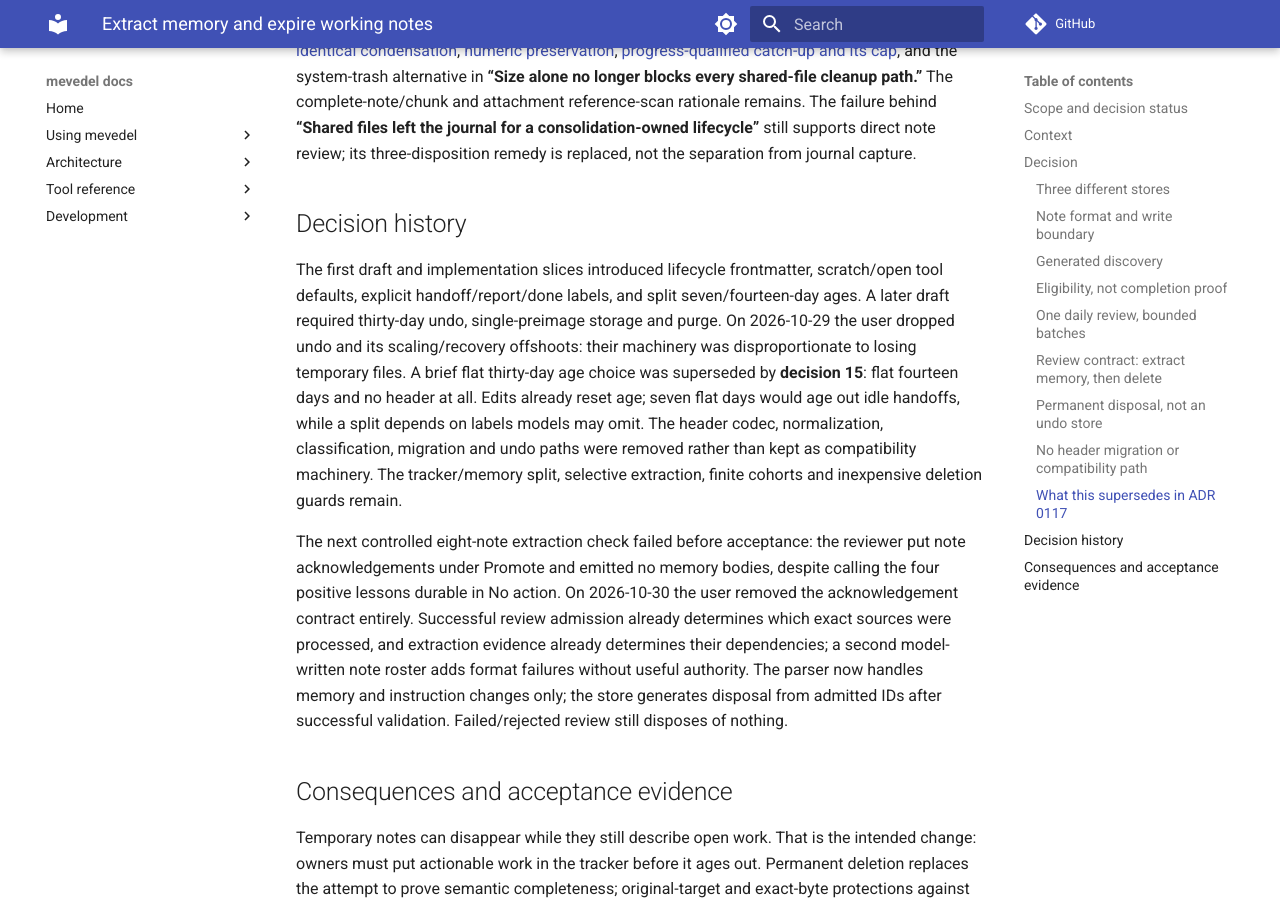
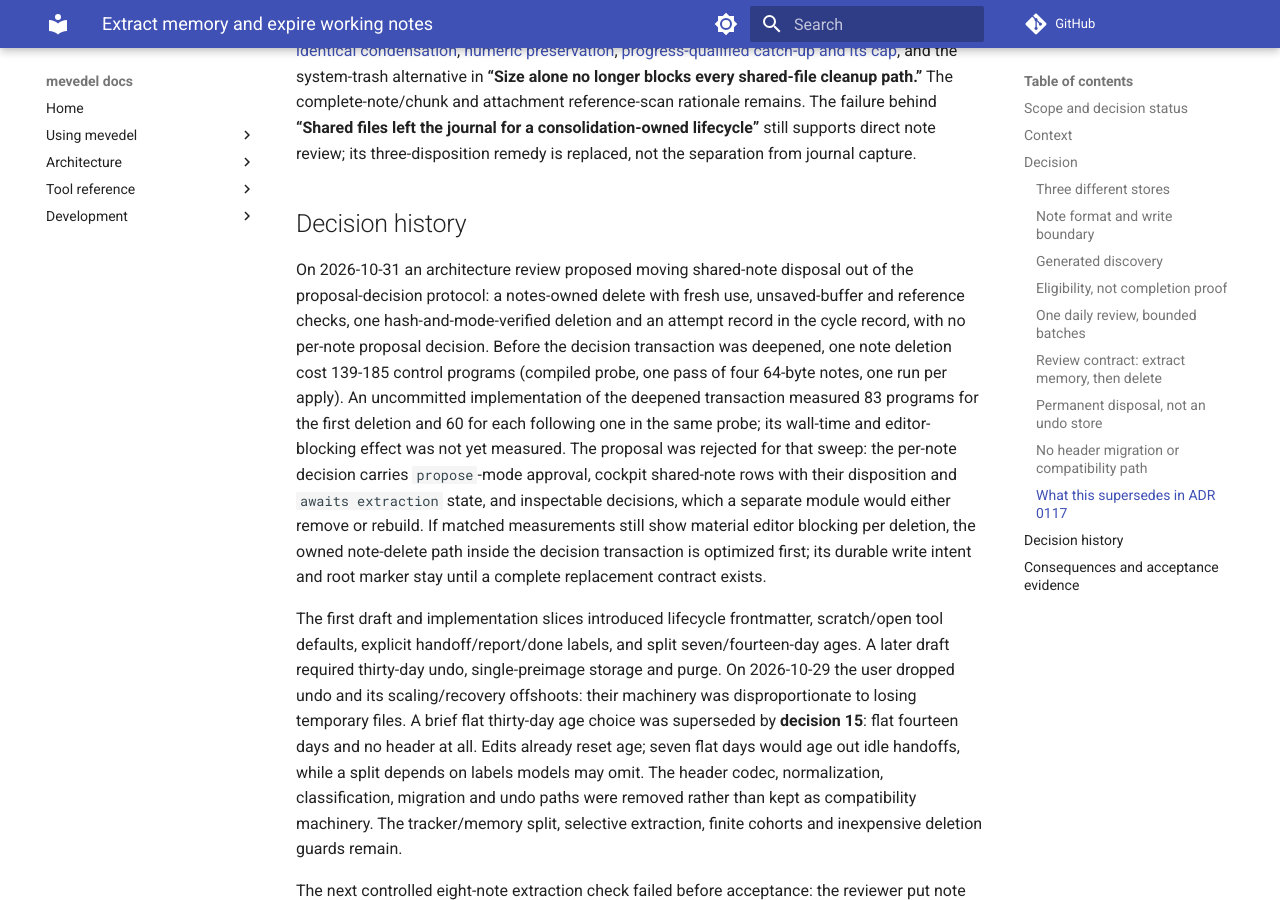
Before and after one commit to FrauH0lle/mevedel, an MkDocs documentation site: the page built from docs/adr/0128-extract-memory-and-expire-working-notes.md, in a window 1280 px wide and 900 px high, scrolled down 5045 px. Built offline with MkDocs 1.6.1 and Material for MkDocs 9.7.7, drawn with Linux system fonts in a browser that asks for light colours; comment, search, counter and statistics services are not loaded.

Commit message:
docs: Keep per-note disposal decisions; define shared working note
Architecture candidate 5 of the 2026-10-31 weekly sweep proposed a separate
shared-note disposal module.  It was rejected; ADR 0128's decision history
records the per-note cost before and after the deepened decision transaction
and the contingency.  CONTEXT.md gains the shared working note term.

```diff
--- a/docs/adr/0128-extract-memory-and-expire-working-notes.md
+++ b/docs/adr/0128-extract-memory-and-expire-working-notes.md
@@ -228,6 +228,23 @@ three-disposition remedy is replaced, not the separation from journal capture.
 
 ## Decision history
 
+On 2026-10-31 an architecture review proposed moving shared-note disposal
+out of the proposal-decision protocol: a notes-owned delete with fresh use,
+unsaved-buffer and reference checks, one hash-and-mode-verified deletion and an
+attempt record in the cycle record, with no per-note proposal decision. Before
+the decision transaction was deepened, one note deletion cost 139-185 control
+programs (compiled probe, one pass of four 64-byte notes, one run per apply).
+An uncommitted implementation of the deepened transaction measured 83 programs
+for the first deletion and 60 for each following one in the same probe; its
+wall-time and editor-blocking effect was not yet measured. The proposal was
+rejected for that sweep: the per-note decision carries `propose`-mode approval,
+cockpit shared-note rows with their disposition and `awaits extraction` state,
+and inspectable decisions, which a separate module would either remove or
+rebuild. If matched measurements still show material editor blocking per
+deletion, the owned note-delete path inside the decision transaction is
+optimized first; its durable write intent and root marker stay until a
+complete replacement contract exists.
+
 The first draft and implementation slices introduced lifecycle frontmatter,
 scratch/open tool defaults, explicit handoff/report/done labels, and split
 seven/fourteen-day ages. A later draft required thirty-day undo, single-preimage
```
Also changed, not shown: CONTEXT.md (+1 -0 lines).
